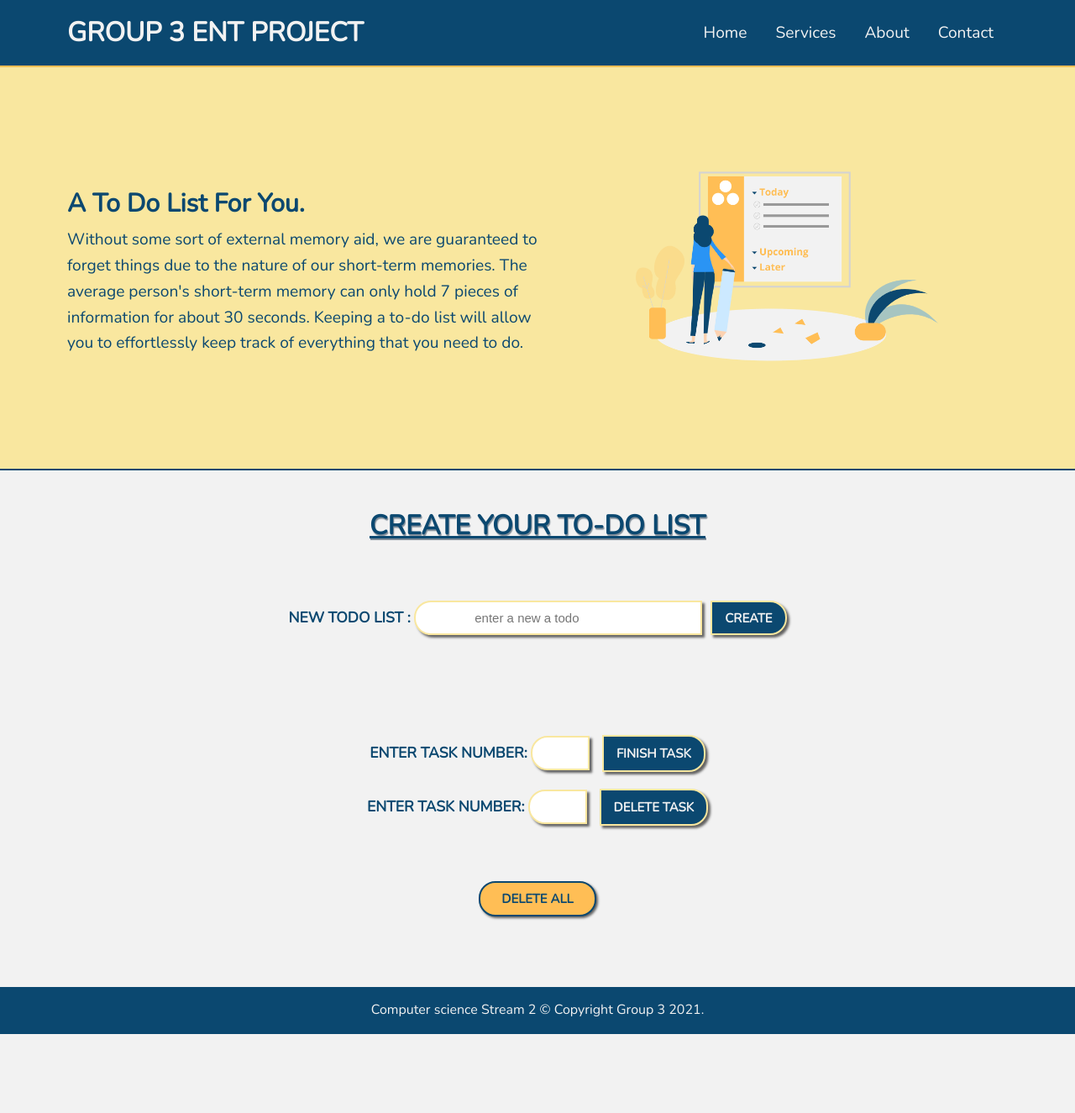
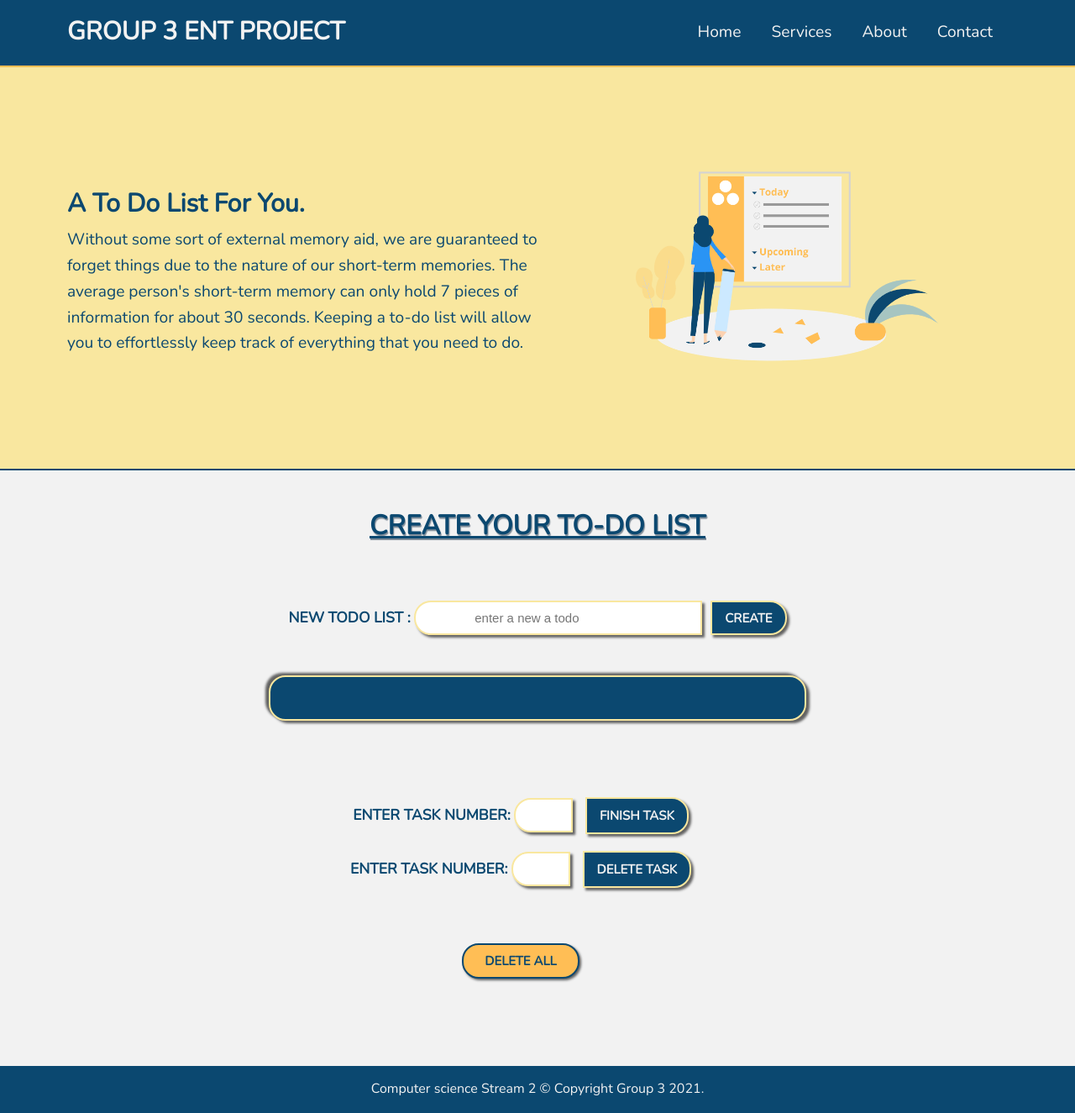
Before and after one commit to temiye18/Todo-List, a PHP site: page / in a window 1280 px wide. Shown: the whole page at 84% size. Before the commit the page ends 1231 px from the top, so only its background shows below. Run offline with PHP 8.4, Linux system fonts and the light colour scheme.

Commit message:
made changes containers width

```diff
--- a/index.html
+++ b/index.php
@@ -6,17 +6,15 @@
   <meta charset="UTF-8" />
   <meta http-equiv="X-UA-Compatible" content="IE=edge" />
   <meta name="viewport" content="width=device-width, initial-scale=1.0" />
-
   <link rel="stylesheet" href="style.css" />
-
   <title>To Do List</title>
 </head>
 
 <body>
   <div class="nav-bar">
-    <div class="container flex">
+    <div class="container">
+      <nav class="flex">
         <h1>GROUP 3 ENT PROJECT</h1>
-      <nav>
         <ul>
           <li><a href="#">Home</a></li>
           <li><a href="#">Services</a></li>
@@ -31,11 +29,11 @@
       <div class="welcome-text">
         <h2>A To Do List For You.</h2>
         <p>
-          Without some sort of external memory aid, we are guaranteed to forget
-          things due to the nature of our short-term memories. The average
-          person's short-term memory can only hold 7 pieces of information for
-          about 30 seconds. Keeping a to-do list will allow you to effortlessly
-          keep track of everything that you need to do.
+          Without some sort of external memory aid, we are guaranteed to
+          forget things due to the nature of our short-term memories. The
+          average person's short-term memory can only hold 7 pieces of
+          information for about 30 seconds. Keeping a to-do list will allow
+          you to effortlessly keep track of everything that you need to do.
         </p>
       </div>
       <div class="show-image">
@@ -43,29 +41,32 @@
       </div>
     </div>
   </section>
-  <div class="container">
+
+  <div class="con">
     <div class="heading">
       <h3>CREATE YOUR TO-DO LIST</h3>
     </div>
   </div>
 
-  <div class="container">
+
   <form class="create-list" method="POST" action="<?php echo $_SERVER['PHP_SELF']; ?>">
     <label for="todo">New Todo list :
       <input id="todo" type="text" name="mytodo" placeholder="enter a new a todo" required pattern=".*\S+.*" autocomplete="off" />
     </label>
     <input type="submit" value="create" name="create" class="create" />
   </form>
-    <div style="margin-top: 3rem"></div>
+
+  <div style="margin-top: 3rem">
     <div class="list-container">
       <?php echo $total;
       ?>
     </div>
   </div>
+
   <br /><br />
 
+  <form class="complete-actions" action="" method="post" align="center">
     <div class="container">
-    <form class="complete-actions" action="" method="post" align="center">
       <div>
         <label for="task-number">Enter Task number:
           <input id="task-number" type="number" name="complete" style="width: 70px" />
@@ -83,8 +84,11 @@
       <div align="center">
         <input class="delete-all" type="submit" value="Delete All" name="delete" />
       </div>
+    </div>
   </form>
-  </div>
+
+
+
   <footer>
     <div class="container">
       <p>Computer science Stream 2 &copy; Copyright Group 3 2021.</p>
--- a/style.css
+++ b/style.css
@@ -64,7 +64,11 @@ img {
 .nav-bar .flex {
   justify-content: space-between;
 }
-.nav-bar h1 {
+.nav-bar nav {
+  padding: 10px 0;
+}
+.nav-bar .flex h1 {
+  font-size: 30px;
   font-weight: bolder;
   text-transform: uppercase;
   color: var(--secondary-color);
@@ -73,12 +77,11 @@ img {
   display: flex;
 }
 .nav-bar li {
-  padding: 2px;
+  padding: 10px;
 }
 
 .nav-bar a {
-  margin: 0 5px;
-  padding: 10px;
+  margin: 0 8px;
   color: var(--secondary-color);
   font-size: 1.2rem;
 }
@@ -103,10 +106,6 @@ img {
 .showcase .welcome-text {
   justify-self: flex-start;
   width: 100%;
-
-  /*
-  grid-column: 2/6;
-  grid: 1; */
 }
 .showcase .welcome-text h2,
 p {
@@ -122,6 +121,7 @@ p {
 
 .showcase .show-image {
   justify-self: flex-end;
+  width: auto;
 }
 
 @media screen and (max-width: 768px) {
@@ -136,7 +136,7 @@ p {
     height: 110px;
     overflow: hidden;
   }
-  .nav-bar h1 {
+  .nav-bar nav h1 {
     font-size: 30px;
   }
   .nav-bar .flex {
@@ -284,8 +284,13 @@ input.delete-all:hover {
 }
 /* new list */
 .list-container {
-  width: 20%;
+  background-color: var(--primary-color);
+  width: 50%;
+  padding: 25px 40px;
   margin: auto;
+  border: 2px solid #f9e79f;
+  border-radius: 20px;
+  box-shadow: 4px 3px 3px rgba(0, 0, 0, 0.6), -4px -3px 3px rgba(0, 0, 0, 0.6);
 }
 .list-span {
   display: flex;
@@ -294,14 +299,15 @@ input.delete-all:hover {
   align-items: center;
   background-color: #f9e79f;
   padding: 9px;
-  border: 1px solid var(--primary-color);
+  border: 2px solid #f2f2f2;
   border-radius: 15px;
   transition: all 1s ease;
   box-shadow: 3px 3px 3px rgba(0, 0, 0, 0.6);
 }
 .list-span:hover {
-  transform: scale(1.2);
-  background-color: #2e95f1;
+  transform: scale(0.97);
+  background-color: #f2f2f2;
+  border: 3px solid #2e95f1;
 }
 span.new_list {
   color: var(--primary-color);
@@ -309,11 +315,12 @@ span.new_list {
   transition: all 1s ease;
 }
 span.new_list:hover {
-  color: #f2f2f2;
+  color: var(--primary-color);
 }
 footer {
   /* border-top: 3px solid #ffbe55; */
   background: #0b4870;
+  margin: 0;
 }
 footer p {
   padding: 15px;
```
Lines whose indentation alone changed are shown as unchanged.
